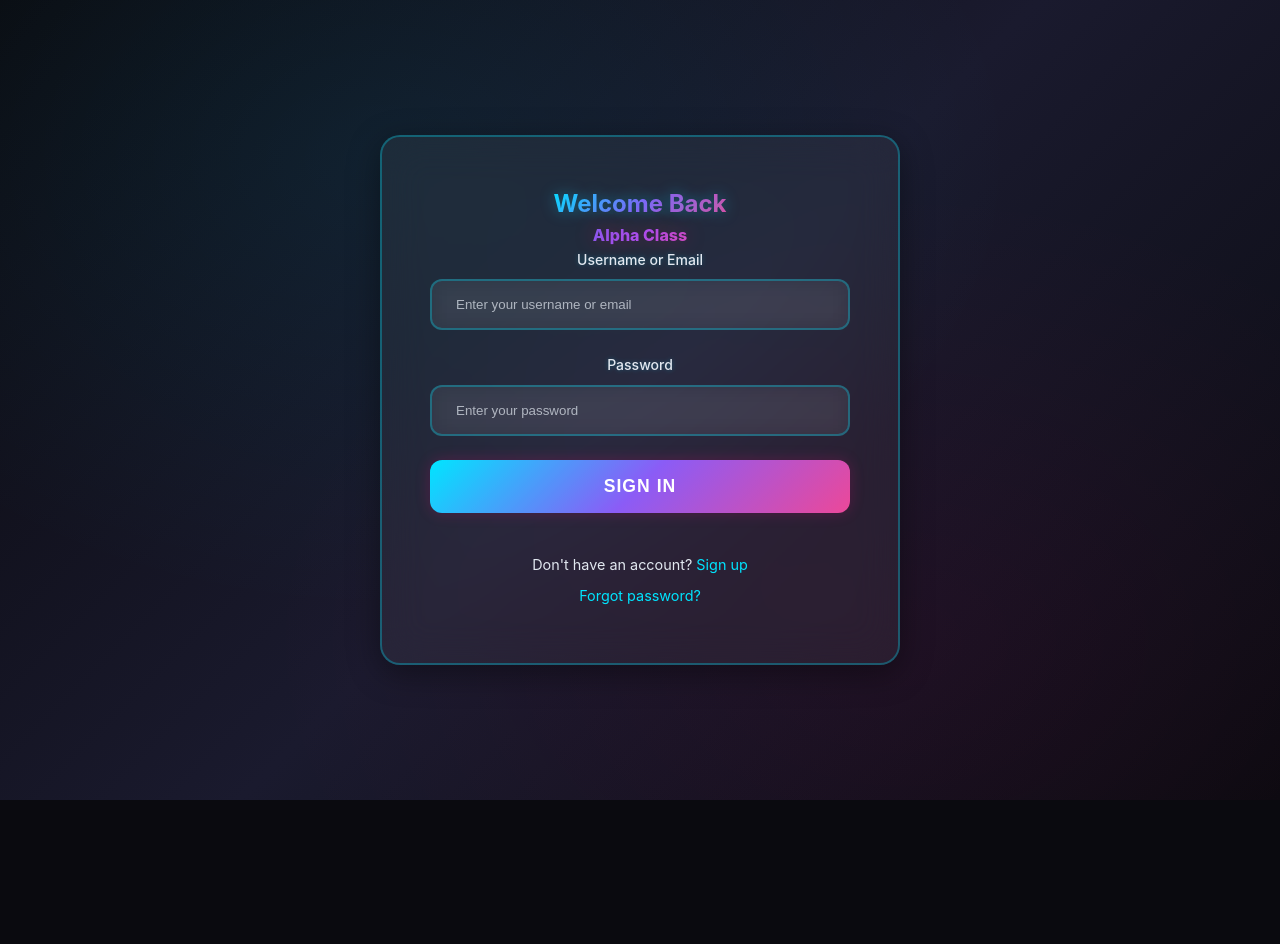
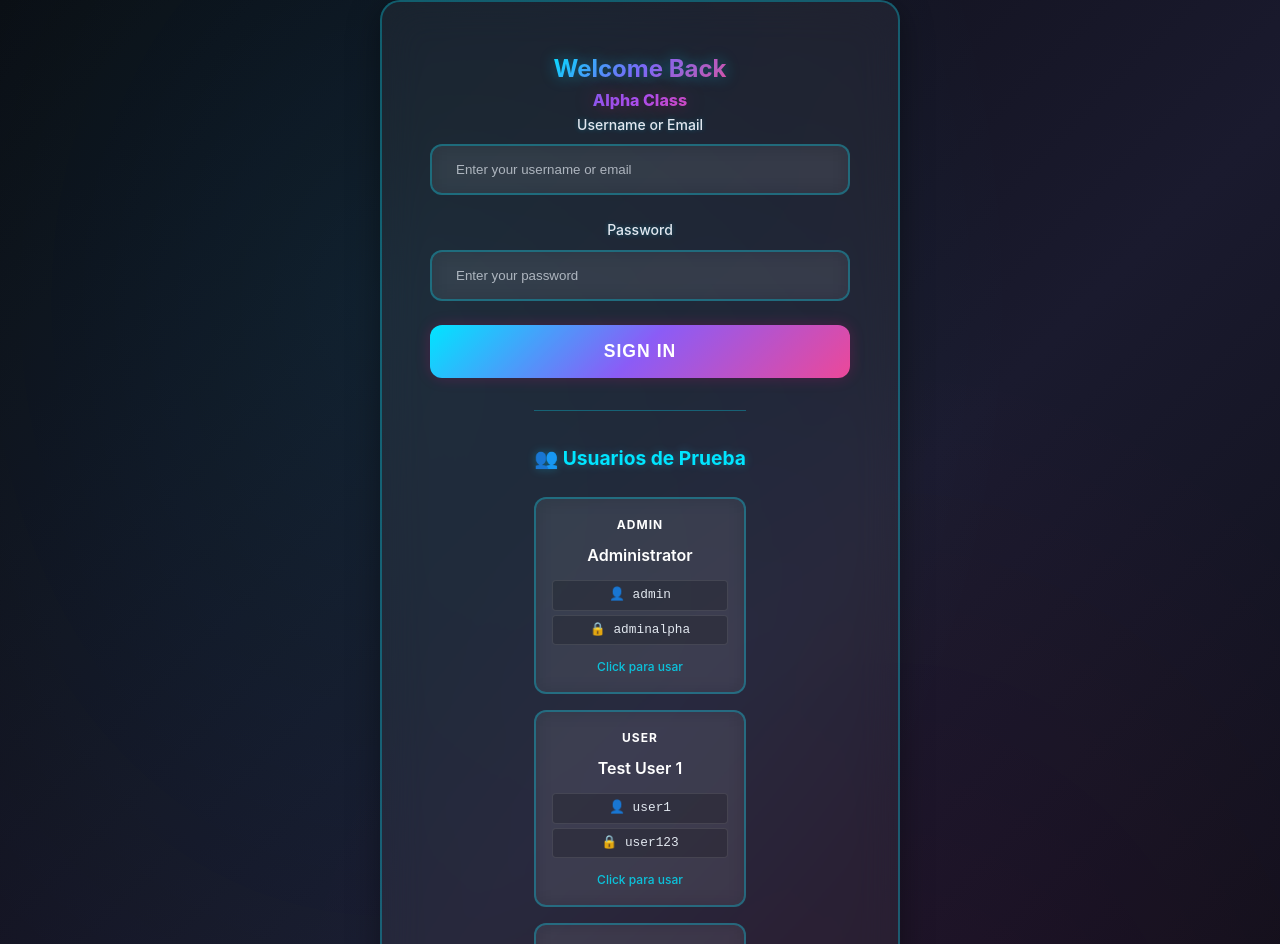
Before and after one commit to dylanminaya/alpha-class, a React (Vite) app: page /login in a window 1280 px wide. Shown: the top 944 px of the page. Before the commit the page ends 800 px from the top, so only its background shows below. Built offline with nearby package versions, Linux system fonts and the light colour scheme.

Commit message:
Created a list of test users to log in

```diff
--- a/src/components/Forms/LoginForm/LoginForm.css
+++ b/src/components/Forms/LoginForm/LoginForm.css
@@ -249,3 +249,115 @@
   color: var(--text-primary);
   text-decoration: underline;
 }
+
+/* Test Users Section - Always Visible */
+.test-users-section {
+  margin-top: 2rem;
+  padding-top: 2rem;
+  border-top: 1px solid var(--border-glow);
+}
+
+.test-users-title {
+  text-align: center;
+  margin: 0 0 1.5rem 0;
+  font-size: 1.2rem;
+  font-weight: 700;
+  color: var(--primary-cyan);
+  text-shadow: 0 0 10px rgba(0, 212, 255, 0.3);
+}
+
+.test-users-grid {
+  display: grid;
+  grid-template-columns: repeat(auto-fit, minmax(200px, 1fr));
+  gap: 1rem;
+  margin-bottom: 1rem;
+}
+
+.test-user-card {
+  background: rgba(255, 255, 255, 0.05);
+  border: 2px solid var(--border-glow);
+  border-radius: 12px;
+  padding: 1rem;
+  cursor: pointer;
+  transition: all 0.3s ease;
+  backdrop-filter: blur(10px);
+  position: relative;
+  overflow: hidden;
+}
+
+.test-user-card::before {
+  content: '';
+  position: absolute;
+  top: 0;
+  left: -100%;
+  width: 100%;
+  height: 100%;
+  background: linear-gradient(90deg, transparent, rgba(0, 212, 255, 0.1), transparent);
+  transition: left 0.5s ease;
+}
+
+.test-user-card:hover::before {
+  left: 100%;
+}
+
+.test-user-card:hover {
+  border-color: var(--primary-cyan);
+  box-shadow: 0 0 20px rgba(0, 212, 255, 0.2);
+  transform: translateY(-2px);
+}
+
+.test-user-role {
+  font-size: 0.75rem;
+  font-weight: 700;
+  text-transform: uppercase;
+  color: var(--primary-magenta);
+  margin-bottom: 0.5rem;
+  letter-spacing: 1px;
+}
+
+.test-user-name {
+  font-size: 1rem;
+  font-weight: 600;
+  color: var(--text-primary);
+  margin-bottom: 0.75rem;
+}
+
+.test-user-credentials {
+  display: flex;
+  flex-direction: column;
+  gap: 0.25rem;
+  margin-bottom: 0.75rem;
+}
+
+.test-user-username,
+.test-user-password {
+  font-family: 'Courier New', monospace;
+  font-size: 0.8rem;
+  color: var(--text-secondary);
+  background: rgba(0, 0, 0, 0.2);
+  padding: 0.25rem 0.5rem;
+  border-radius: 4px;
+  border: 1px solid rgba(255, 255, 255, 0.1);
+}
+
+.test-user-username::before {
+  content: '👤 ';
+}
+
+.test-user-password::before {
+  content: '🔒 ';
+}
+
+.test-user-click {
+  font-size: 0.75rem;
+  color: var(--primary-cyan);
+  text-align: center;
+  font-weight: 500;
+  opacity: 0.8;
+  transition: opacity 0.3s ease;
+}
+
+.test-user-card:hover .test-user-click {
+  opacity: 1;
+  color: var(--text-primary);
+}
--- a/src/components/Forms/LoginForm/LoginForm.tsx
+++ b/src/components/Forms/LoginForm/LoginForm.tsx
@@ -19,6 +19,34 @@ const LoginForm: React.FC = () => {
     setError(''); // Clear error when user types
   };
 
+  // Test users data
+  const testUsers = [
+    {
+      email: 'admin',
+      password: 'adminalpha',
+      role: 'admin',
+      name: 'Administrator'
+    },
+    {
+      email: 'user1',
+      password: 'user123',
+      role: 'user',
+      name: 'Test User 1'
+    },
+    {
+      email: 'user2',
+      password: 'user456',
+      role: 'user',
+      name: 'Test User 2'
+    },
+    {
+      email: 'moderator',
+      password: 'mod789',
+      role: 'moderator',
+      name: 'Moderator'
+    }
+  ];
+
   const handleSubmit = async (e: React.FormEvent) => {
     e.preventDefault();
     setIsLoading(true);
@@ -27,20 +55,24 @@ const LoginForm: React.FC = () => {
     // Simulate API call delay
     await new Promise(resolve => setTimeout(resolve, 1000));
 
-    // Check for admin credentials
-    if (formData.email === 'admin' && formData.password === 'adminalpha') {
+    // Check for test user credentials
+    const user = testUsers.find(u =>
+      u.email === formData.email && u.password === formData.password
+    );
+
+    if (user) {
       // Store auth state (in a real app, you'd store a JWT token)
       localStorage.setItem('isAuthenticated', 'true');
       localStorage.setItem('user', JSON.stringify({
-        email: 'admin',
-        role: 'admin',
-        name: 'Administrator'
+        email: user.email,
+        role: user.role,
+        name: user.name
       }));
 
       // Redirect to dashboard
       navigate('/dashboard');
     } else {
-      setError('Invalid credentials. Use admin/adminalpha to login.');
+      setError('Invalid credentials. Try: admin/adminalpha, user1/user123, user2/user456, or moderator/mod789');
     }
 
     setIsLoading(false);
@@ -91,6 +123,34 @@ const LoginForm: React.FC = () => {
         </button>
       </form>
 
+      {/* Test Users Section - Always Visible */}
+      <div className="test-users-section">
+        <h3 className="test-users-title">👥 Usuarios de Prueba</h3>
+        <div className="test-users-grid">
+          {testUsers.map((user, index) => (
+            <div
+              key={index}
+              className="test-user-card"
+              onClick={() => {
+                setFormData({
+                  email: user.email,
+                  password: user.password
+                });
+                setError('');
+              }}
+            >
+              <div className="test-user-role">{user.role}</div>
+              <div className="test-user-name">{user.name}</div>
+              <div className="test-user-credentials">
+                <span className="test-user-username">{user.email}</span>
+                <span className="test-user-password">{user.password}</span>
+              </div>
+              <div className="test-user-click">Click para usar</div>
+            </div>
+          ))}
+        </div>
+      </div>
+
       <div className="auth-footer">
         <p>Don't have an account? <a href="/signup">Sign up</a></p>
         <p><a href="/forgot-password">Forgot password?</a></p>
```
